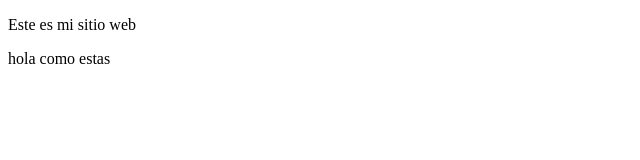
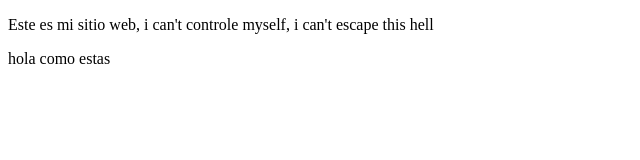
Before and after one commit to moccia01/proyectoPersonal, a plain HTML site: page index.html in a window 1280 px wide. Shown: the whole page, without its empty margins (0-640 px from the left). Drawn offline with Linux system fonts and the light colour scheme.

Commit message:
cambios agregamos mas contenido

```diff
--- a/index.html
+++ b/index.html
@@ -8,7 +8,7 @@
 </head>
 <body>
     <p>
-        Este es mi sitio web
+        Este es mi sitio web, i can't controle myself, i can't escape this hell
     </p>
    <article>
         hola como estas
```
